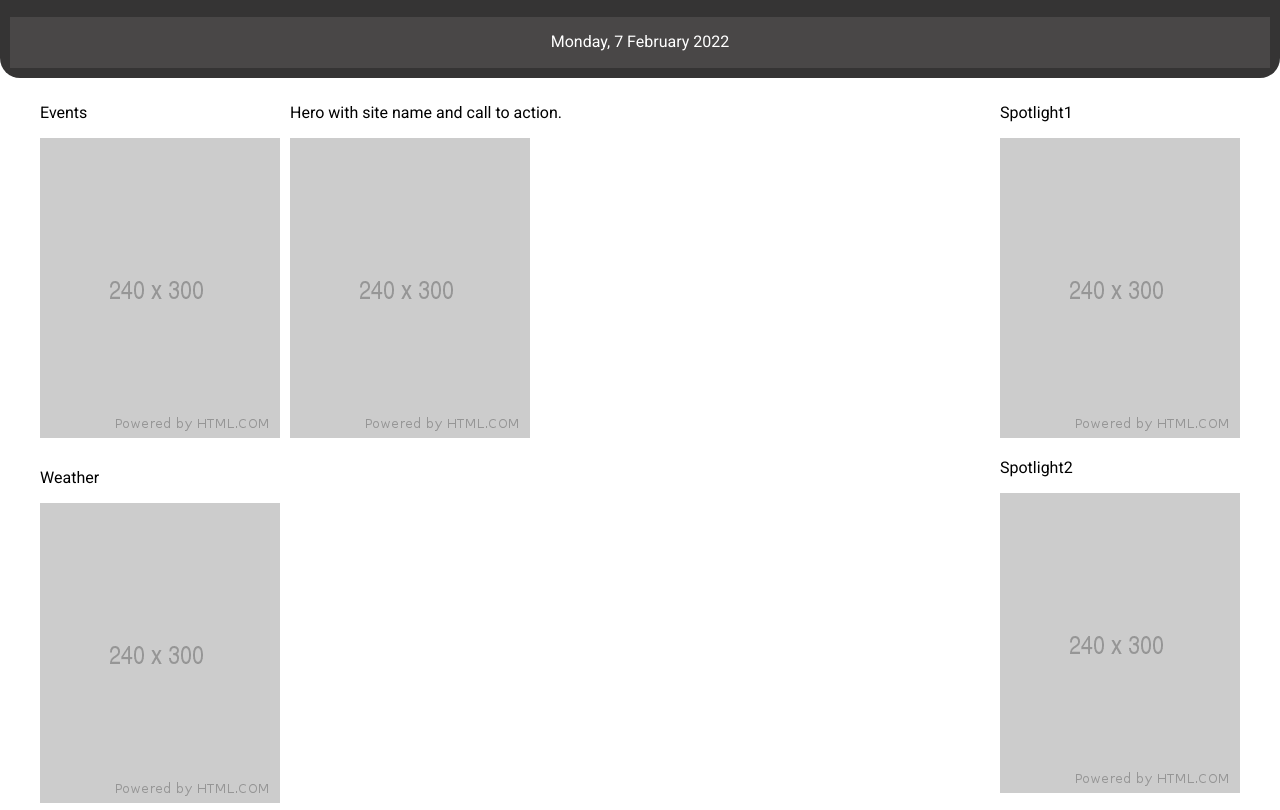
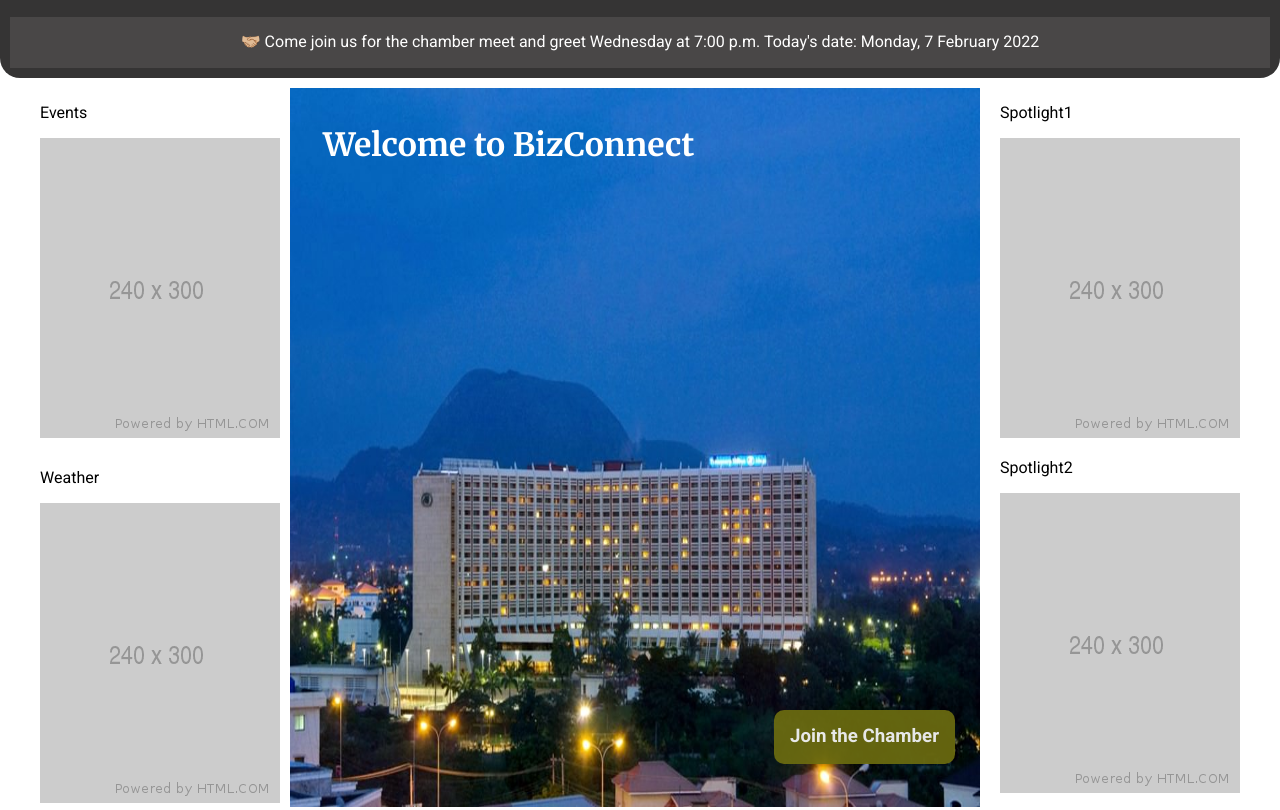
Before and after one commit to anuchaj/wdd230, a plain HTML site: page chamber-project/index.html in a window 1280 px wide. Shown: the part 114-924 px from the top of the page. Drawn offline with Linux system fonts and the light colour scheme.

Commit message:
Chamber Homepage continue

```diff
--- a/chamber-project/css/chamber-pro.css
+++ b/chamber-project/css/chamber-pro.css
@@ -78,8 +78,45 @@ main {
 }
 
 .hero {
+    position: relative;
     grid-column: 2 / 4;
     grid-row: 1 / 3;
+    background-image: url("cityimg3.jpg");
+    background-repeat: no-repeat;
+    background-size: 100% 100%;
+}
+
+
+.welcome {
+    position: absolute;
+    top: 10px;
+    left: 25px;
+    background: transparent;
+    padding: 0.5rem;
+    font-family: Merriweather;
+}
+
+.welcome h1 {
+    color: white;
+}
+
+.join-btn {
+    position: absolute;
+    bottom: 25px;
+    right: 25px;
+    padding: 1rem;
+    background-color: #6E6E10;
+    border-radius: 10px;
+    opacity: .9;
+}
+
+.join-btn a {
+    text-decoration: none;
+    color: #fff;
+}
+
+.join-btn:hover {
+    background-color: #353434;
 }
 
 .spotlight {
--- a/chamber-project/index.html
+++ b/chamber-project/index.html
@@ -30,7 +30,7 @@
         </div>
 
         <div class="display-date">
-            <p><span id="wk-day"></span>, <span id="date"></span> <span id="month"></span>
+            <p><span id="banner"></span> Today's date: <span id="wk-day"></span>, <span id="date"></span> <span id="month"></span>
                 <span id="year"></span></p>
         </div>
     </header>
@@ -42,8 +42,14 @@
         </div>
 
         <div class="hero">
-            <p>Hero with site name and call to action.</p>
-            <img src="images/placeholder2.png" alt="Photo">
+            <!-- <img src="images/cityimg3.jpg" alt="Photo"> -->
+            <section class="welcome">
+                <h1>Welcome to BizConnect</h1>
+            </section>
+
+            <!-- <h2>Join the Chamber</h2> -->
+            <h3 class="join-btn"><a href="#">Join the Chamber</a></h3>
+
         </div>
 
         <article class="spotlight">
--- a/chamber-project/js/chamber.js
+++ b/chamber-project/js/chamber.js
@@ -2,10 +2,16 @@ const d = new Date();
 let currentyear = d.getFullYear();
 let lastdatemodified = document.lastModified;
 
-const day = ["Sunday","Monday","Tuesday","Wednesday","Thursday","Friday","Saturday"][new Date().getDay()]
+const day = ["Sunday","Monday","Tuesday","Wednesday","Thursday","Friday","Saturday"][new Date().getDay()];
 const monthNames = ["January", "February", "March", "April", "May", "June",
   "July", "August", "September", "October", "November", "December"
 ];
+
+let notification = "🤝🏼 Come join us for the chamber meet and greet Wednesday at 7:00 p.m.";
+
+if (day == "Monday" || day == "Tuesday") {
+  document.getElementById("banner").textContent = notification;
+}
 
 document.getElementById("©").textContent = currentyear;
 document.getElementById("wk-day").textContent = day;
```
Also changed, not shown: chamber-project/css/cityimg3.jpg (added), chamber-project/css/cityimg4.jpg (added), chamber-project/images/cityimg1.jpg (added), chamber-project/images/cityimg2.jpg (added).
